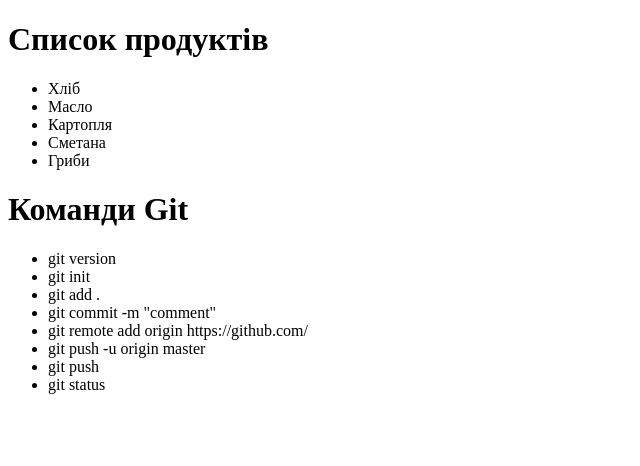
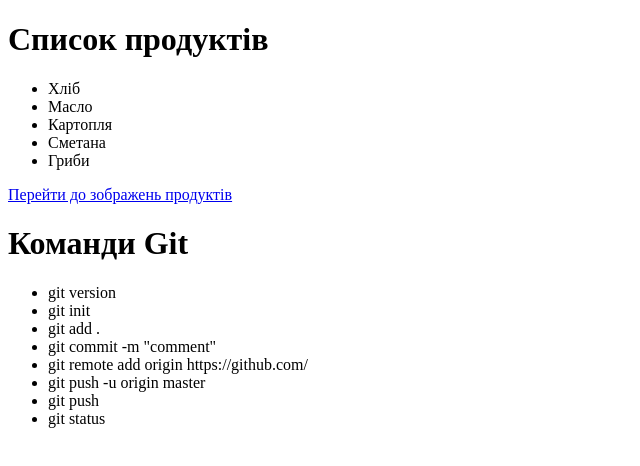
Before and after one commit to Mariia-Olena/Homework_3, a plain HTML site: page index.html in a window 1280 px wide. Shown: the whole page, without its empty margins (0-640 px from the left). Drawn offline with Linux system fonts and the light colour scheme.

Commit message:
added link to gallery.html

```diff
--- a/index.html
+++ b/index.html
@@ -13,6 +13,7 @@
             <li>Сметана</li>
             <li>Гриби</li>
         </ul>
+        <a href="gallery.html">Перейти до зображень продуктів</a>
         <h1>Команди Git</h1>
         <ul>
             <li>git version</li>
```
